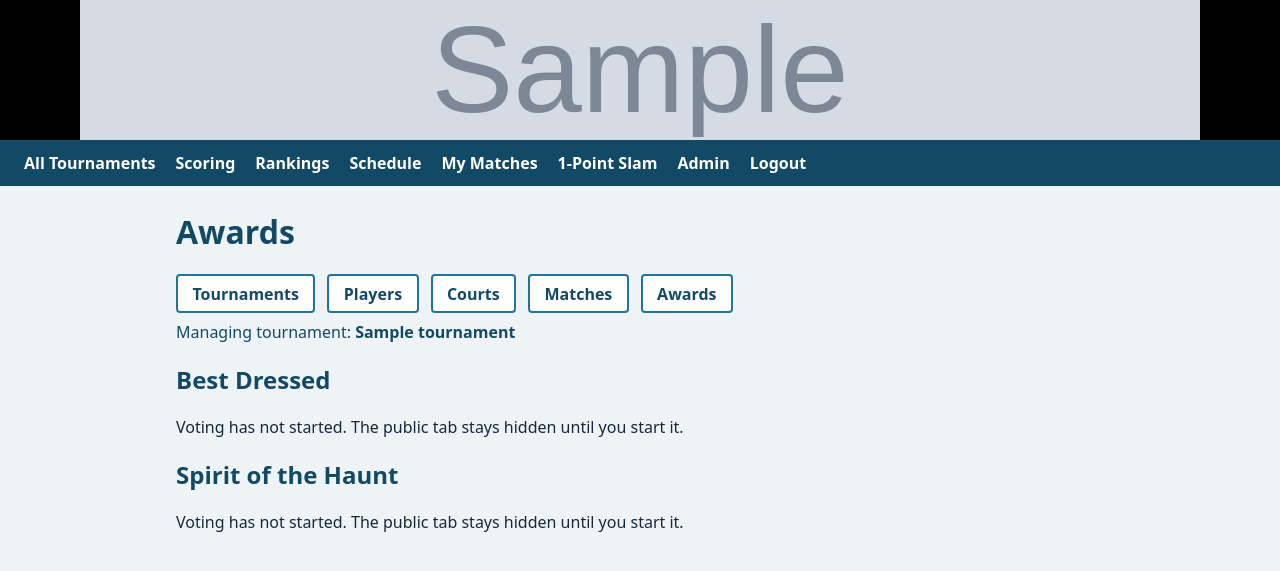
After one commit to paulinemlchan/dinkEngine, a Flask app: page /admin/awards in a window 1280 px wide. The commit adds this page. Shown: the top 571 px of the page. Run offline with Flask 3, Linux system fonts and the light colour scheme; the visitor is signed in with stand-in values (Sample User, id 1); tables that the repository leaves empty hold one stand-in row (values such as "Sample post"); grey boxes marked "Sample" are stand-in pictures.

Commit message:
Add Best Dressed and Spirit of the Haunt award voting

```diff
--- a/routes/admin.py
+++ b/routes/admin.py
@@ -578,3 +578,72 @@ def randomizer():
         courts_count=courts_count,
         tournament=g.tournament,
     )
+
+
+# ---------- Awards ----------
+
+@bp.route("/awards", methods=["GET", "POST"])
+@login_required
+@tournament_required
+def awards():
+    from routes.public import AWARD_CATEGORIES
+
+    db = get_db()
+    tournament_id = g.tournament["id"]
+
+    if request.method == "POST":
+        if session.get("is_superuser"):
+            flash("Only an admin can start or restart voting.", "error")
+            return redirect(url_for("admin.awards"))
+
+        action = request.form.get("action")
+        category = request.form.get("category")
+        if category not in AWARD_CATEGORIES:
+            flash("Unknown award category.", "error")
+            return redirect(url_for("admin.awards"))
+
+        if action == "start_voting":
+            db.execute(
+                """INSERT INTO award_rounds (tournament_id, category, started) VALUES (?, ?, 1)
+                   ON CONFLICT(tournament_id, category) DO UPDATE SET started = 1""",
+                (tournament_id, category),
+            )
+            db.commit()
+            flash(f"Voting started for {AWARD_CATEGORIES[category]}.", "success")
+        elif action == "restart_voting":
+            db.execute(
+                "DELETE FROM award_votes WHERE tournament_id = ? AND category = ?", (tournament_id, category)
+            )
+            db.execute(
+                """INSERT INTO award_rounds (tournament_id, category, started) VALUES (?, ?, 1)
+                   ON CONFLICT(tournament_id, category) DO UPDATE SET started = 1""",
+                (tournament_id, category),
+            )
+            db.commit()
+            flash(f"Voting restarted for {AWARD_CATEGORIES[category]}.", "success")
+        return redirect(url_for("admin.awards"))
+
+    categories = []
+    for category, label in AWARD_CATEGORIES.items():
+        started_row = db.execute(
+            "SELECT started FROM award_rounds WHERE tournament_id = ? AND category = ?", (tournament_id, category)
+        ).fetchone()
+        results = db.execute(
+            """SELECT players.name AS name, COUNT(*) AS points
+               FROM award_votes
+               JOIN players ON players.id = award_votes.nominee_player_id
+               WHERE award_votes.tournament_id = ? AND award_votes.category = ?
+               GROUP BY players.id
+               ORDER BY points DESC, players.name""",
+            (tournament_id, category),
+        ).fetchall()
+        categories.append(
+            {
+                "slug": category,
+                "label": label,
+                "started": bool(started_row and started_row["started"]),
+                "results": results,
+            }
+        )
+
+    return render_template("admin/awards.html", tournament=g.tournament, categories=categories)
--- a/routes/public.py
+++ b/routes/public.py
@@ -8,6 +8,23 @@ bp = Blueprint("public", __name__)
 
 SLAM_ROUND_SLOTS = {1: 16, 2: 8, 3: 4, 4: 2, 5: 1}
 SLAM_ROUND_LABELS = {1: "Round 1", 2: "Round 2", 3: "Round 3", 4: "Semifinals", 5: "Final"}
+
+AWARD_CATEGORIES = {"best_dressed": "Best Dressed", "spirit_of_the_haunt": "Spirit of the Haunt"}
+
+
+@bp.app_context_processor
+def inject_started_award_categories():
+    """Makes the set of started award categories available to every template,
+    so base.html can show/hide the Best Dressed / Spirit of the Haunt nav links
+    without every route having to pass it in explicitly."""
+    tournament_id = (request.view_args or {}).get("tournament_id") or session.get("tournament_id")
+    if not tournament_id:
+        return {"started_award_categories": set()}
+    db = get_db()
+    rows = db.execute(
+        "SELECT category FROM award_rounds WHERE tournament_id = ? AND started = 1", (tournament_id,)
+    ).fetchall()
+    return {"started_award_categories": {row["category"] for row in rows}}
 
 
 def _pick_server(player1_name, player2_name):
@@ -349,3 +366,93 @@ def slam_pick(tournament_id):
 
     db.commit()
     return redirect(url_for("public.slam", tournament_id=tournament_id))
+
+
+@bp.route("/t/<int:tournament_id>/awards/<category>")
+def awards(tournament_id, category):
+    if category not in AWARD_CATEGORIES:
+        abort(404)
+    db = get_db()
+    tournament = _get_tournament(db, tournament_id)
+
+    started = db.execute(
+        "SELECT started FROM award_rounds WHERE tournament_id = ? AND category = ?", (tournament_id, category)
+    ).fetchone()
+    started = bool(started and started["started"])
+
+    all_players = db.execute(
+        "SELECT * FROM players WHERE tournament_id = ? ORDER BY name", (tournament_id,)
+    ).fetchall()
+
+    voter = None
+    nominees = []
+    already_voted_for = None
+    voter_id = request.args.get("voter_id", type=int)
+    if started and voter_id is not None:
+        voter = db.execute(
+            "SELECT * FROM players WHERE id = ? AND tournament_id = ?", (voter_id, tournament_id)
+        ).fetchone()
+        if voter is not None:
+            existing_vote = db.execute(
+                """SELECT players.name FROM award_votes
+                   JOIN players ON players.id = award_votes.nominee_player_id
+                   WHERE award_votes.tournament_id = ? AND award_votes.category = ? AND award_votes.voter_player_id = ?""",
+                (tournament_id, category, voter_id),
+            ).fetchone()
+            if existing_vote is not None:
+                already_voted_for = existing_vote["name"]
+            else:
+                nominees = [p for p in all_players if p["id"] != voter_id]
+
+    return render_template(
+        "public/awards.html",
+        tournament=tournament,
+        category=category,
+        category_label=AWARD_CATEGORIES[category],
+        started=started,
+        players=all_players,
+        voter=voter,
+        nominees=nominees,
+        already_voted_for=already_voted_for,
+    )
+
+
+@bp.route("/t/<int:tournament_id>/awards/<category>/vote", methods=["POST"])
+def awards_vote(tournament_id, category):
+    if category not in AWARD_CATEGORIES:
+        abort(404)
+    db = get_db()
+    _get_tournament(db, tournament_id)
+
+    started = db.execute(
+        "SELECT started FROM award_rounds WHERE tournament_id = ? AND category = ?", (tournament_id, category)
+    ).fetchone()
+    if not (started and started["started"]):
+        abort(400)
+
+    voter_id = request.form.get("voter_id", type=int)
+    nominee_id = request.form.get("nominee_id", type=int)
+    if voter_id is None or nominee_id is None or voter_id == nominee_id:
+        abort(400)
+
+    voter = db.execute("SELECT id FROM players WHERE id = ? AND tournament_id = ?", (voter_id, tournament_id)).fetchone()
+    nominee = db.execute("SELECT id FROM players WHERE id = ? AND tournament_id = ?", (nominee_id, tournament_id)).fetchone()
+    if voter is None or nominee is None:
+        abort(400)
+
+    already_voted = db.execute(
+        "SELECT 1 FROM award_votes WHERE tournament_id = ? AND category = ? AND voter_player_id = ?",
+        (tournament_id, category, voter_id),
+    ).fetchone()
+    if already_voted:
+        flash("You've already voted in this category.", "error")
+        return redirect(url_for("public.awards", tournament_id=tournament_id, category=category, voter_id=voter_id))
+
+    db.execute(
+        """INSERT INTO award_votes (tournament_id, category, voter_player_id, nominee_player_id)
+           VALUES (?, ?, ?, ?)""",
+        (tournament_id, category, voter_id, nominee_id),
+    )
+    db.commit()
+    flash("Your vote has been recorded. Thank you!", "success")
+    return redirect(url_for("public.awards", tournament_id=tournament_id, category=category, voter_id=voter_id))
--- a/schema.sql
+++ b/schema.sql
@@ -54,3 +54,22 @@ CREATE TABLE IF NOT EXISTS slam_matches (
     server_name TEXT,
     UNIQUE(tournament_id, round, slot)
 );
+
+-- Award voting (e.g. "Best Dressed", "Spirit of the Haunt"): one vote per player per category.
+-- category is a slug, e.g. 'best_dressed' or 'spirit_of_the_haunt'.
+CREATE TABLE IF NOT EXISTS award_rounds (
+    id INTEGER PRIMARY KEY AUTOINCREMENT,
+    tournament_id INTEGER NOT NULL REFERENCES tournaments(id) ON DELETE CASCADE,
+    category TEXT NOT NULL,
+    started INTEGER NOT NULL DEFAULT 0,
+    UNIQUE(tournament_id, category)
+);
+
+CREATE TABLE IF NOT EXISTS award_votes (
+    id INTEGER PRIMARY KEY AUTOINCREMENT,
+    tournament_id INTEGER NOT NULL REFERENCES tournaments(id) ON DELETE CASCADE,
+    category TEXT NOT NULL,
+    voter_player_id INTEGER NOT NULL REFERENCES players(id) ON DELETE CASCADE,
+    nominee_player_id INTEGER NOT NULL REFERENCES players(id) ON DELETE CASCADE,
+    UNIQUE(tournament_id, category, voter_player_id)
+);
--- a/templates/admin/_nav.html
+++ b/templates/admin/_nav.html
@@ -6,5 +6,6 @@
   {% if not session.get('is_superuser') %}
     <a href="{{ url_for('admin.randomizer') }}">Randomizer</a>
   {% endif %}
+  <a href="{{ url_for('admin.awards') }}">Awards</a>
 </nav>
 {% if tournament %}<p class="active-tournament">Managing tournament: <strong>{{ tournament.name }}</strong></p>{% endif %}
--- /dev/null
+++ b/templates/admin/awards.html
@@ -0,0 +1,33 @@
+{% extends "base.html" %}
+{% block content %}
+<h1>Awards</h1>
+{% include "admin/_nav.html" %}
+
+{% for cat in categories %}
+  <h2>{{ cat.label }}</h2>
+  {% if not cat.started %}
+    <p>Voting has not started. The public tab stays hidden until you start it.</p>
+  {% elif not cat.results %}
+    <p>Voting is open. No votes yet.</p>
+  {% else %}
+    <div class="table-responsive">
+    <table>
+      <thead><tr><th>Player</th><th>Points</th></tr></thead>
+      <tbody>
+        {% for row in cat.results %}
+          <tr><td>{{ row.name }}</td><td>{{ row.points }}</td></tr>
+        {% endfor %}
+      </tbody>
+    </table>
+    </div>
+  {% endif %}
+  {% if not session.get('is_superuser') %}
+    <form method="post" class="inline-form"
+          {% if cat.started %}onsubmit="return confirm('This clears all current {{ cat.label }} votes and keeps voting open. Continue?');"{% endif %}>
+      <input type="hidden" name="category" value="{{ cat.slug }}">
+      <input type="hidden" name="action" value="{{ 'restart_voting' if cat.started else 'start_voting' }}">
+      <button type="submit">{{ 'Restart Voting' if cat.started else 'Start Voting' }}</button>
+    </form>
+  {% endif %}
+{% endfor %}
+{% endblock %}
--- a/templates/base.html
+++ b/templates/base.html
@@ -26,6 +26,12 @@
       <a href="{{ url_for('public.schedule', tournament_id=tournament.id) }}">Schedule</a>
       <a href="{{ url_for('public.report', tournament_id=tournament.id) }}">My Matches</a>
       <a href="{{ url_for('public.slam', tournament_id=tournament.id) }}">1-Point Slam</a>
+      {% if 'best_dressed' in started_award_categories %}
+        <a href="{{ url_for('public.awards', tournament_id=tournament.id, category='best_dressed') }}">Best Dressed</a>
+      {% endif %}
+      {% if 'spirit_of_the_haunt' in started_award_categories %}
+        <a href="{{ url_for('public.awards', tournament_id=tournament.id, category='spirit_of_the_haunt') }}">Spirit of the Haunt</a>
+      {% endif %}
     {% endif %}
     {% if session.get('is_admin') %}
       <a href="{{ url_for('admin.tournaments') }}">Admin</a>
```
Also changed, not shown: templates/public/awards.html (added, +33 -0 lines).
